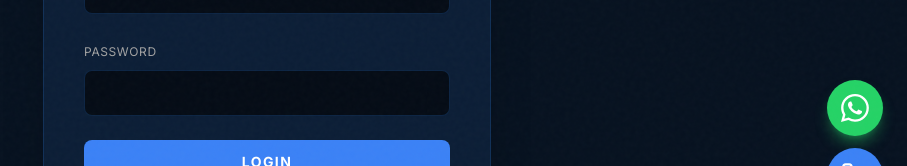
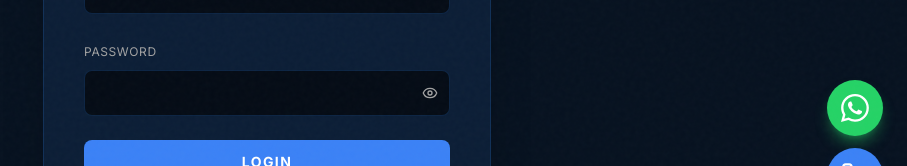
Before and after one commit to skeneticdigital/Elvina-Infra, a Next.js app: page /admin in a window 1280 px wide. Shown: the part 436-602 px from the top of the page, without its empty margins (373-1280 px from the left). Built offline with nearby package versions, Linux system fonts and the light colour scheme.

Commit message:
feat: add show password toggle to admin login

```diff
--- a/app/admin/page.tsx
+++ b/app/admin/page.tsx
@@ -1,7 +1,7 @@
 'use client';
 
 import React, { useState, useEffect } from 'react';
-import { Mail, Phone, Calendar, Trash2, CheckCircle, Search, LogOut, Briefcase, Plus, X, Image as ImageIcon, MapPin } from 'lucide-react';
+import { Mail, Phone, Calendar, Trash2, CheckCircle, Search, LogOut, Briefcase, Plus, X, Image as ImageIcon, MapPin, Eye, EyeOff } from 'lucide-react';
 import TransparentLogo from '@/components/TransparentLogo';
 export interface Inquiry {
   id: string;
@@ -30,6 +30,7 @@ export default function AdminPage() {
   const [isAuthenticated, setIsAuthenticated] = useState(false);
   const [username, setUsername] = useState('');
   const [password, setPassword] = useState('');
+  const [showPassword, setShowPassword] = useState(false);
   const [loginError, setLoginError] = useState('');
 
   const [activeTab, setActiveTab] = useState<'inquiries' | 'projects' | 'chatbot'>('inquiries');
@@ -282,13 +283,22 @@ export default function AdminPage() {
 
             <div className="space-y-2">
               <label className="text-xs font-mono text-neutral-400 uppercase tracking-widest">Password</label>
-              <input
-                type="password"
-                value={password}
-                onChange={(e) => setPassword(e.target.value)}
-                className="w-full bg-[#050C16] border border-[#1B4D89]/40 rounded-lg px-4 py-3 text-sm text-white focus:outline-none focus:border-[#3B82F6]"
-                required
-              />
+              <div className="relative">
+                <input
+                  type={showPassword ? "text" : "password"}
+                  value={password}
+                  onChange={(e) => setPassword(e.target.value)}
+                  className="w-full bg-[#050C16] border border-[#1B4D89]/40 rounded-lg px-4 py-3 pr-10 text-sm text-white focus:outline-none focus:border-[#3B82F6]"
+                  required
+                />
+                <button
+                  type="button"
+                  onClick={() => setShowPassword(!showPassword)}
+                  className="absolute right-3 top-1/2 transform -translate-y-1/2 text-neutral-400 hover:text-white transition-colors"
+                >
+                  {showPassword ? <EyeOff className="w-4 h-4" /> : <Eye className="w-4 h-4" />}
+                </button>
+              </div>
             </div>
 
             {loginError && (
```
